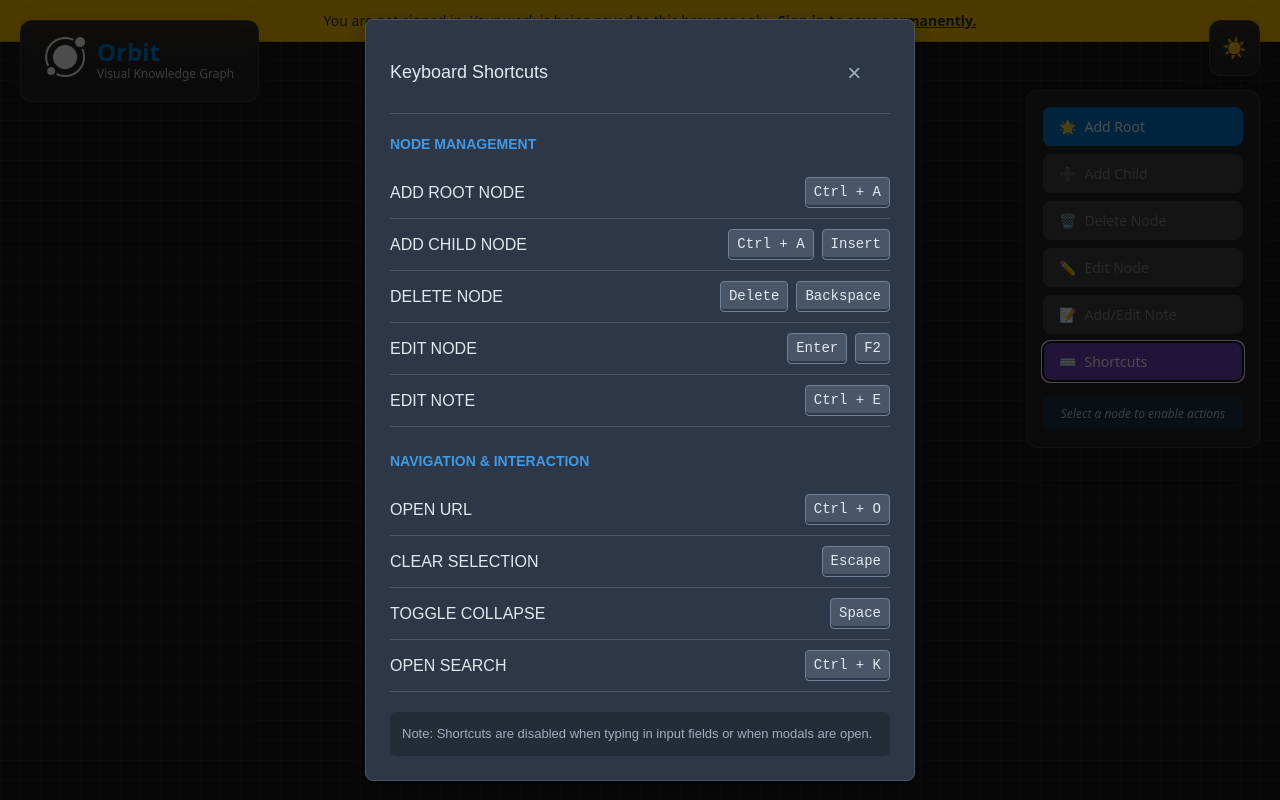
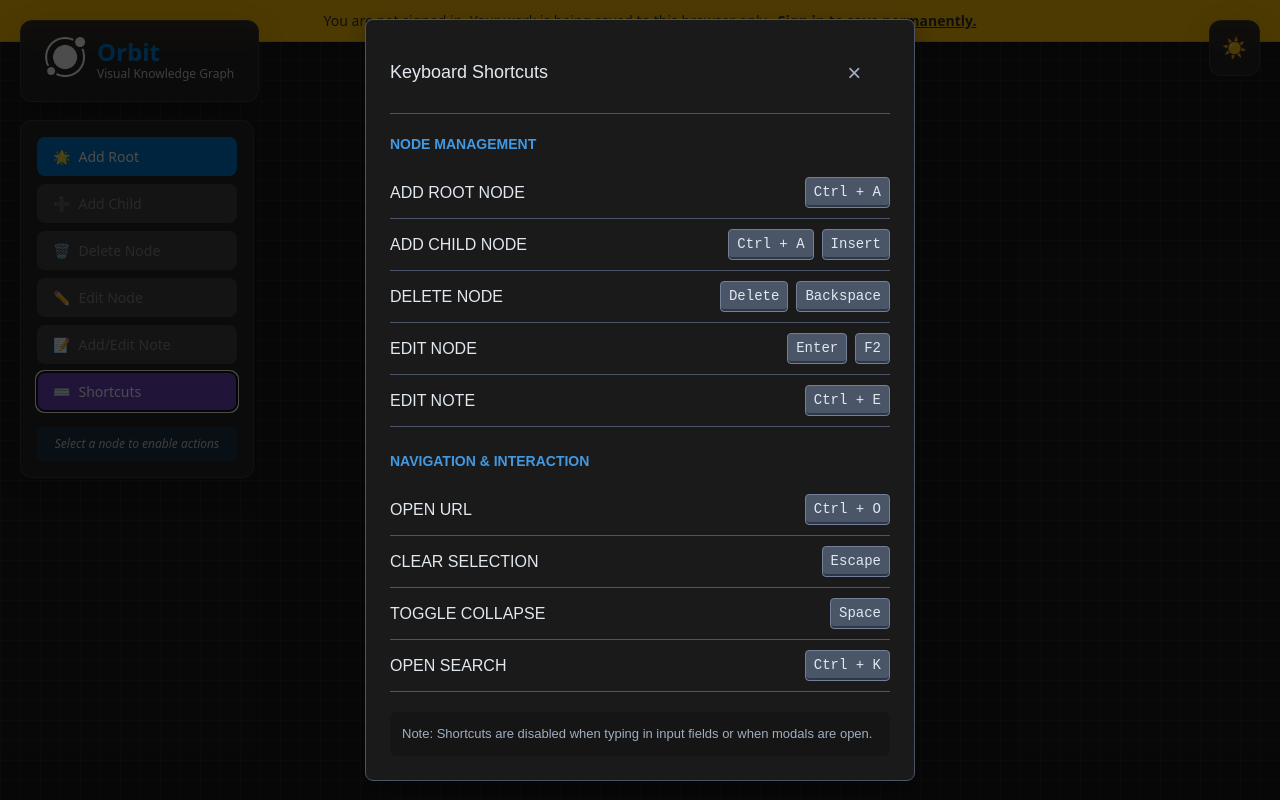
Before and after one commit to 14-Hari-14/Orbit-Tab-Tracker, a React (Vite) app: page / in a window 1280 px wide. Both pictures are taken after a click on the button "View keyboard shortcuts". Built offline with nearby package versions, Linux system fonts and the light colour scheme; no server answers; a web font is replaced by a local one.

Commit message:
feat: version 1 complete

```diff
--- a/src/components/Graph.jsx
+++ b/src/components/Graph.jsx
@@ -25,7 +25,11 @@ export default function Graph({ session }) {
   const containerRef = useRef(null);
   const networkRef = useRef(null);
 
-  const [isDark, setIsDark] = useState(true);
+  const [isDark, setIsDark] = useState(() => {
+    const savedTheme = localStorage.getItem('orbit-theme');
+    return savedTheme ? JSON.parse(savedTheme) : true;
+  });
+
   const [selectedNodeId, setSelectedNodeId] = useState(null);
   const [modalState, setModalState] = useState({ isOpen: false, mode: null, nodeData: null, parentId: null });
   const [isShortcutsModalOpen, setIsShortcutsModalOpen] = useState(false);
@@ -34,6 +38,12 @@ export default function Graph({ session }) {
 
   const store = useGraphStore();
   const { loading, allNodes, allEdges, collapsedIds, loadInitialData } = store;
+
+  const handleThemeToggle = () => {
+    const newThemeIsDark = !isDark;
+    setIsDark(newThemeIsDark);
+    localStorage.setItem('orbit-theme', JSON.stringify(newThemeIsDark));
+  };
 
   const { visibleNodes, visibleEdges } = useMemo(() => {
     if (loading) return { visibleNodes: new DataSet([]), visibleEdges: new DataSet([]) };
@@ -87,14 +97,23 @@ export default function Graph({ session }) {
   useEffect(() => {
     if (loading || !containerRef.current) return;
     const network = new Network(containerRef.current, { nodes: visibleNodes, edges: visibleEdges }, getNetworkOptions(isDark));
+
     networkRef.current = network;
+    // network.on("dragEnd", (params) => {
+    //   const finalPosition = network.getPositions(params.nodes);
+    //   for(const nodeId of Object.keys(finalPosition)){
+    //     store.updateNodePosition(parseInt(nodeId), finalPosition[nodeId]);
+    //   }
+    // });
+
     network.on("selectNode", (params) => setSelectedNodeId(params.nodes[0] || null));
     network.on("deselectNode", () => setSelectedNodeId(null));
     network.on("doubleClick", (params) => {
       if (params.nodes.length > 0) store.toggleCollapse(params.nodes[0]);
     });
     return () => { if (networkRef.current) { networkRef.current.destroy(); networkRef.current = null; } };
-  }, [loading, isDark, visibleNodes, visibleEdges, store.toggleCollapse]);
+  }, [loading, isDark, visibleNodes, visibleEdges]);
+
 
   const selectedNode = selectedNodeId ? allNodes.get(selectedNodeId) : null;
   const showNotification = (message, type = 'error') => setNotification({ message, type, visible: true });
@@ -151,7 +170,7 @@ export default function Graph({ session }) {
     <GridBg isDark={isDark}>
       {!session && <WarningBanner onLoginClick={handleLogin} />}
       <ProjectHeader isDark={isDark} />
-      <ThemeToggle isDark={isDark} onToggle={() => setIsDark(!isDark)} />
+      <ThemeToggle isDark={isDark} onToggle={handleThemeToggle} />
       {notification.visible && <Notification message={notification.message} type={notification.type} onClose={closeNotification} />}
 
       <FixedToolbar
--- a/src/components/ShortcutsModal.jsx
+++ b/src/components/ShortcutsModal.jsx
@@ -59,8 +59,8 @@ export const ShortcutsModal = ({ isOpen, onClose, isDark }) => {
     },
     modal: {
       fontFamily: 'sans-serif',
-      backgroundColor: isDark ? '#2D3748' : '#F7FAFC',
-      color: isDark ? '#E2E8F0' : '#2D3748',
+      backgroundColor: isDark ? '#1a1a1a' : '#F7FAFC',
+      color: isDark ? '#E2E8F0' : '#1a1a1a',
       padding: '24px', borderRadius: '8px',
       width: '500px', border: `1px solid ${isDark ? '#4A5568' : '#E2E8F0'}`,
       boxShadow: '0 10px 25px rgba(0,0,0,0.3)',
--- a/src/components/styles.js
+++ b/src/components/styles.js
@@ -146,14 +146,14 @@ export const getThemeToggleStyle = (isDark) => ({
     boxShadow: '0 8px 32px rgba(0, 0, 0, 0.1)',
     padding: '12px',
     cursor: 'pointer',
-    transition: 'all 0.2s ease'
+    transition: 'all 0.2s ease',
 });
 
 // Fixed Toolbar component styles
 export const getFixedToolbarStyle = (isDark) => ({
     position: 'fixed',
-    top: '90px',
-    right: '20px',
+    top: '120px',
+    left: '20px',
     zIndex: 1000,
     backgroundColor: isDark ? 'rgba(40, 40, 40, 0.95)' : 'rgba(255, 255, 255, 0.95)',
     backdropFilter: 'blur(10px)',
--- a/src/store.js
+++ b/src/store.js
@@ -16,6 +16,31 @@ export const useGraphStore = create((set, get) => ({
 
     // --- ACTIONS ---
 
+    // Update node position
+    // updateNodePosition: async (nodeId, position) => {
+    //     const { allNodes, session } = get();
+    //     const node = allNodes.get(nodeId);
+
+    //     if (node) {
+    //         // Update the position in the local cache immediately
+    //         allNodes.set(nodeId, { ...node, x: position.x, y: position.y });
+    //         set({ allNodes: new Map(allNodes) });
+
+    //         // If the user is logged in, save the change to the database
+    //         if (session) {
+    //             try {
+    //                 await api.updateNodePosition(nodeId, position);
+    //             } catch (error) {
+    //                 console.error("Failed to save node position:", error);
+    //                 // Optional: Revert the change in the UI if the save fails
+    //             }
+    //         } else {
+    //             // For anonymous users, save the entire graph to local storage
+    //             saveDataToLocalStorage(Array.from(allNodes.values()), Array.from(get().allEdges.values()));
+    //         }
+    //     }
+    // },
+
     // Initializes the entire graph state
     loadInitialData: async (session) => {
 
@@ -33,7 +58,7 @@ export const useGraphStore = create((set, get) => ({
             (dbNodes || []).forEach(n => nodesMap.set(n.id, n));
             (dbEdges || []).forEach(e => edgesMap.set(e.id, { ...e, from: e.from_node, to: e.to_node }));
             if (nodesMap.size === 0) {
-                const rootNodeForDB = { label: "Root", is_parent: true };
+                const rootNodeForDB = { label: "Root", is_parent: true, x: 0, y: 0 };
                 const newRootFromDB = await api.addNode(rootNodeForDB);
                 nodesMap.set(newRootFromDB.id, newRootFromDB);
             }
```
Also changed, not shown: src/api.js (+15 -0 lines).
